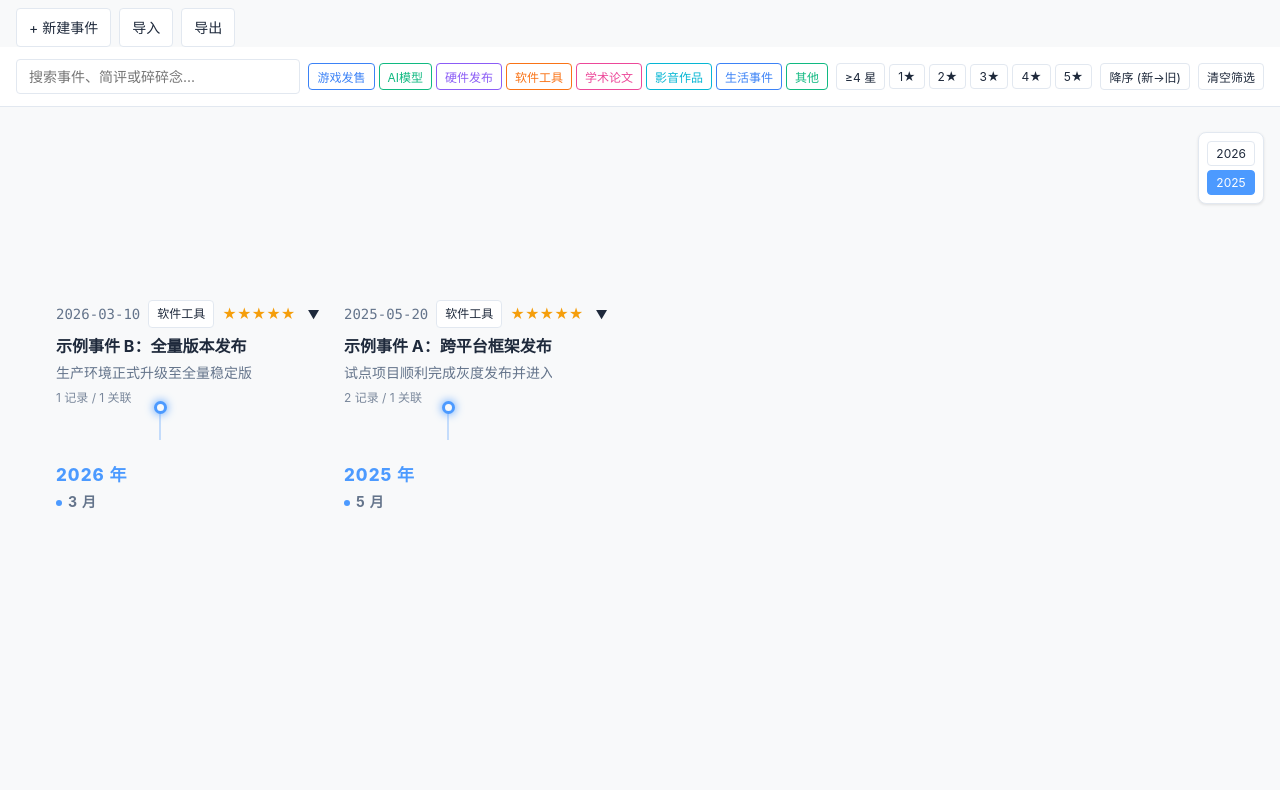
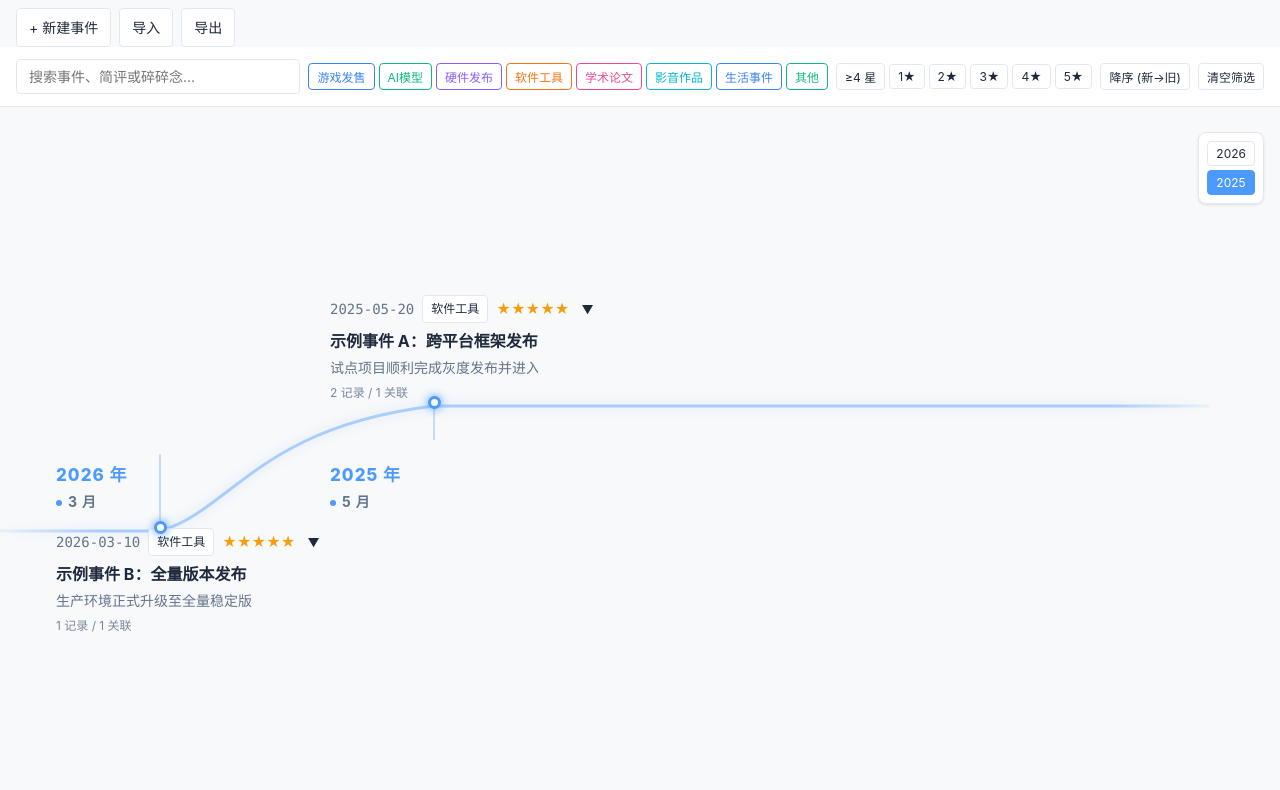
Before and after one commit to Elaina0510/personal-history-timeline, a website built with Vite: page index.html in a window 1280 px wide. Built offline with nearby package versions, Linux system fonts and the light colour scheme.

Commit message:
feat(v0.0.2-R7): 时间轴无规则化——伪随机上下/间距 + Catmull-Rom 平滑曲线（R7 回写）

```diff
--- a/src/ui/parts/axis.ts
+++ b/src/ui/parts/axis.ts
@@ -8,6 +8,35 @@
  */
 
 const SVG_NS = 'http://www.w3.org/2000/svg';
+
+/** Catmull-Rom → 三次贝塞尔：让折线变柔和的手绘曲线，首尾保持水平 */
+function smoothPath(points: { x: number; y: number }[], innerWidth: number): string {
+  if (points.length === 0) {
+    return '';
+  }
+  const all = [{ x: 0, y: points[0]!.y }, ...points, { x: innerWidth, y: points[points.length - 1]!.y }];
+  const r = (n: number) => Math.round(n);
+  const firstSeg = all[0]!;
+  const secondSeg = all[1]!;
+  let d = `M ${firstSeg.x} ${firstSeg.y} L ${secondSeg.x} ${secondSeg.y}`;
+
+  for (let i = 1; i < all.length - 2; i += 1) {
+    const p0 = all[i - 1] ?? all[i]!;
+    const p1 = all[i]!;
+    const p2 = all[i + 1]!;
+    const p3 = all[i + 2] ?? p2;
+    const c1x = p1.x + (p2.x - p0.x) / 6;
+    const c1y = p1.y + (p2.y - p0.y) / 6;
+    const c2x = p2.x - (p3.x - p1.x) / 6;
+    const c2y = p2.y - (p3.y - p1.y) / 6;
+    d += ` C ${r(c1x)} ${r(c1y)} ${r(c2x)} ${r(c2y)} ${r(p2.x)} ${r(p2.y)}`;
+  }
+
+  const tail = all[all.length - 1]!;
+  d += ` L ${tail.x} ${tail.y}`;
+  return d;
+}
+
 
 let axisObserver: ResizeObserver | null = null;
 let axisRafId = 0;
@@ -56,16 +85,7 @@ function buildAxisPath(root: HTMLElement): string {
     return '';
   }
 
-  let d = `M 0 ${first.y}`;
-  d += ` L ${first.x} ${first.y}`;
-  for (let i = 1; i < points.length; i += 1) {
-    const p = points[i];
-    if (p) {
-      d += ` L ${p.x} ${p.y}`;
-    }
-  }
-  d += ` L ${innerWidth} ${last.y}`;
-  return d;
+  return smoothPath(points, innerWidth);
 }
 
 export function drawAxis(root: HTMLElement): void {
@@ -104,15 +124,7 @@ export function drawAxis(root: HTMLElement): void {
   }
 
   const innerWidth = Math.max(0, width - padRight);
-  let d = `M 0 ${first.y}`;
-  d += ` L ${first.x} ${first.y}`;
-  for (let i = 1; i < points.length; i += 1) {
-    const p = points[i];
-    if (p) {
-      d += ` L ${p.x} ${p.y}`;
-    }
-  }
-  d += ` L ${innerWidth} ${last.y}`;
+  const d = smoothPath(points, innerWidth);
 
   const svg = document.createElementNS(SVG_NS, 'svg');
   svg.setAttribute('class', 'htl-axis-svg');
--- a/src/ui/parts/yearGroup.ts
+++ b/src/ui/parts/yearGroup.ts
@@ -7,6 +7,16 @@
 import { el } from '../dom';
 import type { YearGroup } from '../../core/select';
 import { renderCard } from './card';
+
+/** 稳定的小哈希：同一事件每次重绘得到同样的“无规则”位置 */
+function hashString(input: string): number {
+  let h = 2166136261;
+  for (let i = 0; i < input.length; i += 1) {
+    h ^= input.charCodeAt(i);
+    h = Math.imul(h, 16777619);
+  }
+  return Math.abs(h);
+}
 
 export function renderYearGroup(
   group: YearGroup,
@@ -40,14 +50,19 @@ export function renderYearGroup(
     el('span', { class: 'htl-axis-node htl-axis-node--year', 'aria-hidden': 'true' })
   );
 
-  let sideIndex = 0;
   const renderCardsInto = (host: HTMLElement, cards: typeof group.cards): void => {
     for (const cardView of cards) {
       const expanded = isExpanded(cardView.event.id);
-      // 横向主轴上上下交替：每个卡片装进一个 slot，slot 贴着轴线排布
-      const slot = el('div', { class: `htl-slot ${sideIndex % 2 === 0 ? 'is-up' : 'is-down'}` });
+      // 无规则排布：用事件 id 算稳定的伪随机，决定挂上方还是下方、离轴多远、左右留多少
+      const sig = hashString(`${cardView.event.id}|${cardView.event.date}|${cardView.event.title}`);
+      const isUp = sig % 2 === 0;
+      const lift = 26 + (sig % 7) * 9; // 26..80px 离轴距离
+      const gap = 18 + ((sig >> 3) % 5) * 10; // 18..58px 左右间距
+      const slot = el('div', {
+        class: `htl-slot ${isUp ? 'is-up' : 'is-down'}`,
+        style: `--lift: ${lift}px; --gap: ${gap}px;`,
+      });
       slot.appendChild(renderCard(cardView, expanded));
-      sideIndex += 1;
       host.appendChild(slot);
     }
   };
--- a/src/ui/styles/components.css
+++ b/src/ui/styles/components.css
@@ -961,20 +961,20 @@ body.is-locked,
   flex: 0 0 208px;
   width: 208px;
   height: 50%;
-  margin-right: 32px;
+  margin-right: var(--gap, 32px);
 }
 
 /* 上半槽：卡片贴槽底（即轴线），下半槽：卡片贴槽顶（即轴线） */
 .htl-slot.is-up {
   align-self: flex-start;
   justify-content: flex-end;
-  padding-bottom: 40px;
+  padding-bottom: calc(var(--lift, 40px) + 10px);
 }
 
 .htl-slot.is-down {
   align-self: flex-end;
   justify-content: flex-start;
-  padding-top: 40px;
+  padding-top: calc(var(--lift, 40px) + 10px);
 }
 
 .htl-slot > .htl-card {
@@ -1031,18 +1031,18 @@ body.is-locked,
   position: absolute;
   left: 50%;
   width: 2px;
-  height: 33px;
+  height: calc(var(--lift, 33px) + 3px);
   margin-left: -1px;
   background: var(--htl-color-accent, #4c9aff);
   opacity: 0.3;
 }
 
 .htl-slot.is-up > .htl-card::after {
-  bottom: -33px;
+  bottom: calc(-1 * (var(--lift, 33px) + 3px));
 }
 
 .htl-slot.is-down > .htl-card::after {
-  top: -33px;
+  top: calc(-1 * (var(--lift, 33px) + 3px));
 }
 
 /* 卡片节点到轴的引线 */
```
Also changed, not shown: detailed-design.md (+1 -0 lines), screenshots/时间轴-v0.0.1-单文件.html (+5 -5 lines), screenshots/20-无规则线.png (added), screenshots/21-无规则曲线.gif (added), screenshots/22-无规则曲线-静帧.png (added).
